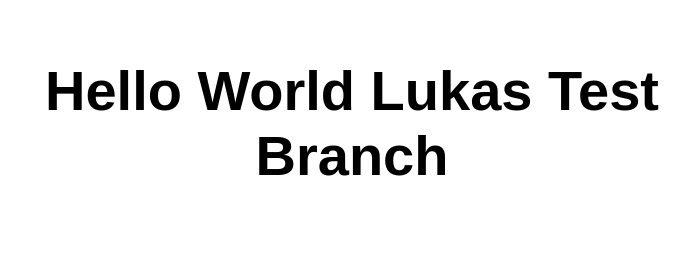
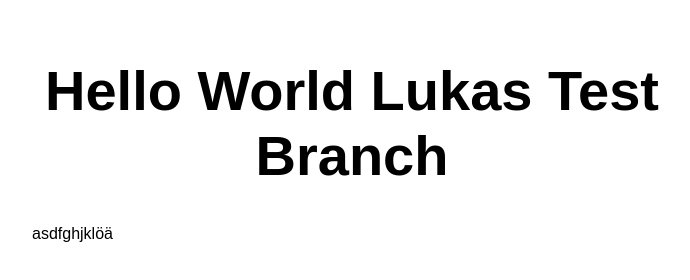
Before and after one commit to hind214875/my-first-static-web-app, a website: page src/index.html in a window 1280 px wide. Shown: the whole page, without its empty margins (288-978 px from the left). Drawn offline with Linux system fonts and the light colour scheme.

Commit message:
new changes 2

```diff
--- a/src/index.html
+++ b/src/index.html
@@ -11,6 +11,7 @@
 <body>
   <main>
     <h1>Hello World Lukas Test Branch</h1>
+    asdfghjklöä
   </main>
 </body>
 
```
